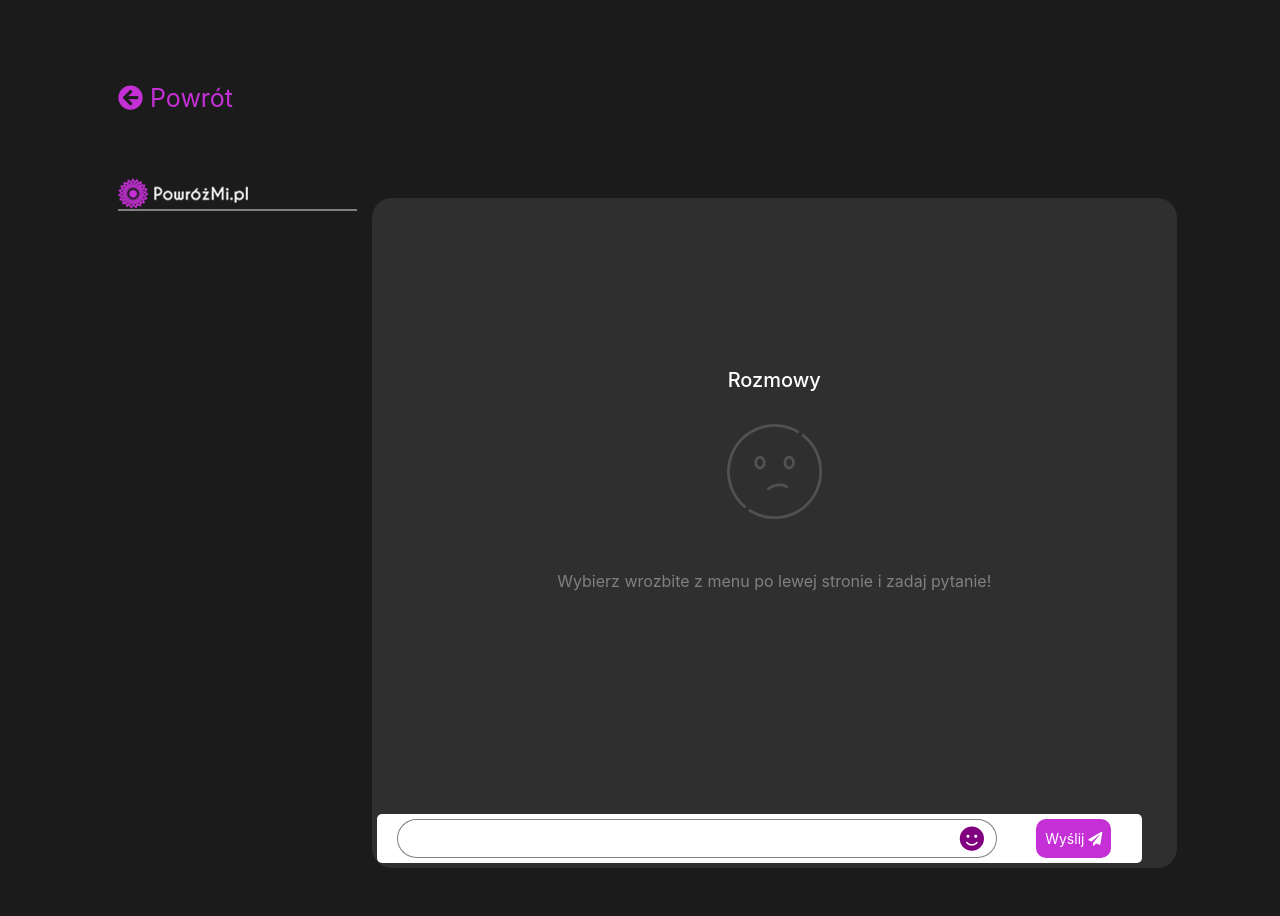
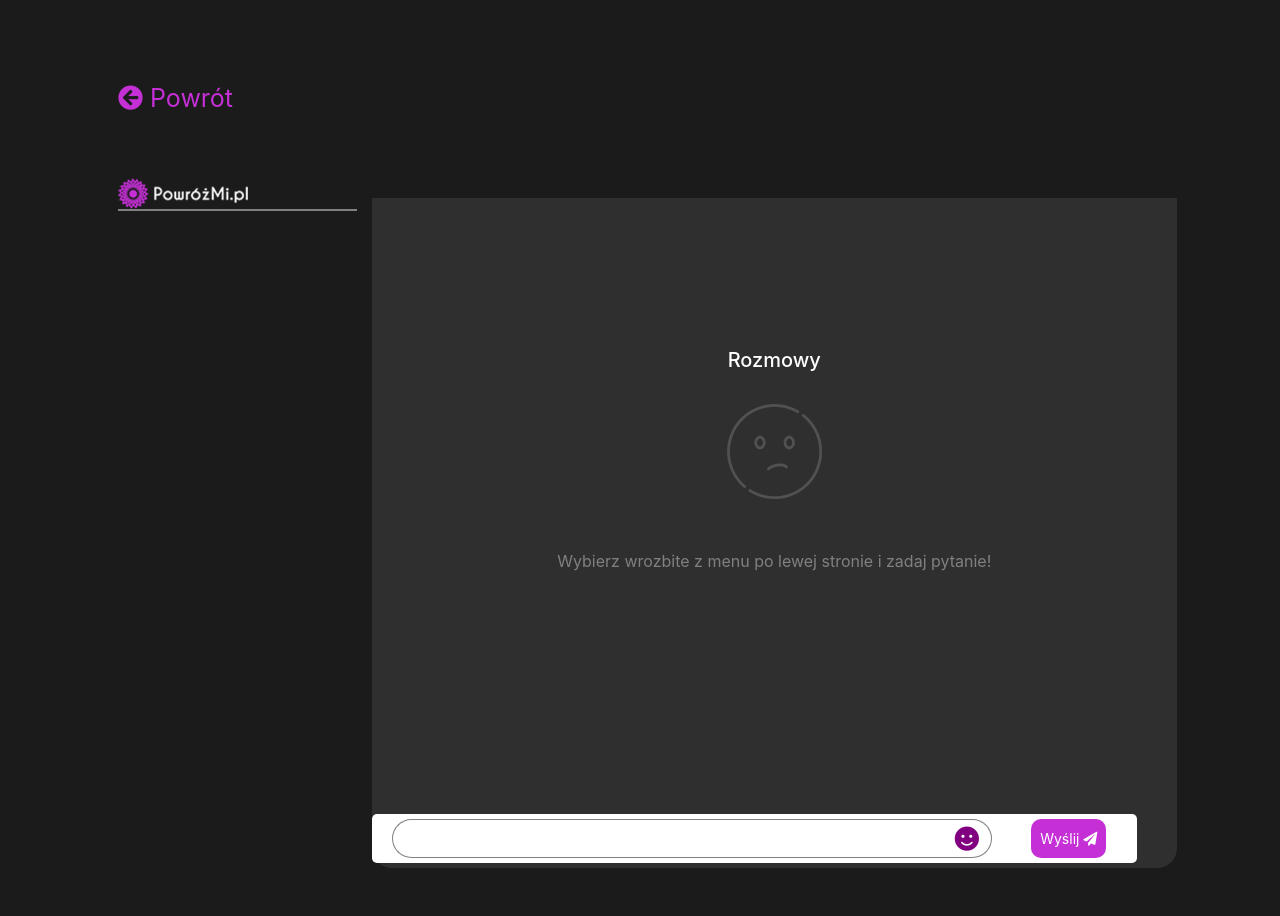
Before and after one commit to Ahsannaeem405/fortune, a Laravel app: template resources/views/chat.blade.php in a window 1280 px wide. Run offline with Laravel 8, Linux system fonts and the light colour scheme; the template is opened without the code that fills it, so the values that code supplies are empty; some libraries are stand-ins or nearby versions.

Commit message:
Update chat.blade.php

```diff
--- a/resources/views/chat.blade.php
+++ b/resources/views/chat.blade.php
@@ -121,7 +121,7 @@
         margin-top: 20px;
         text-align: center !important;
         border-radius: 20px;
-        padding: 20px;
+        /* padding: 20px; */
         height: 670px;
     }
 
```
